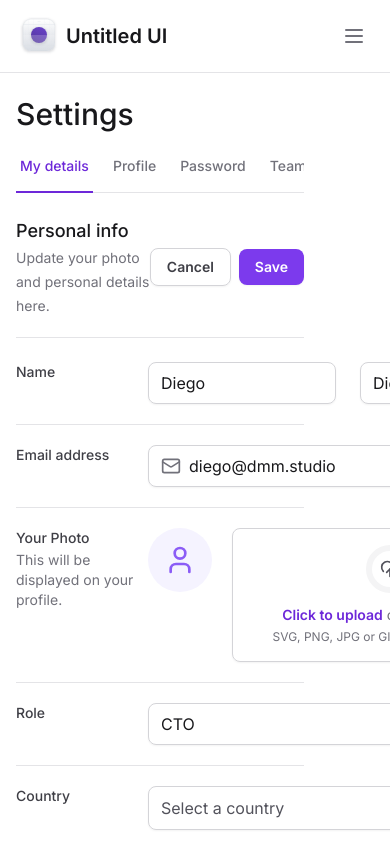
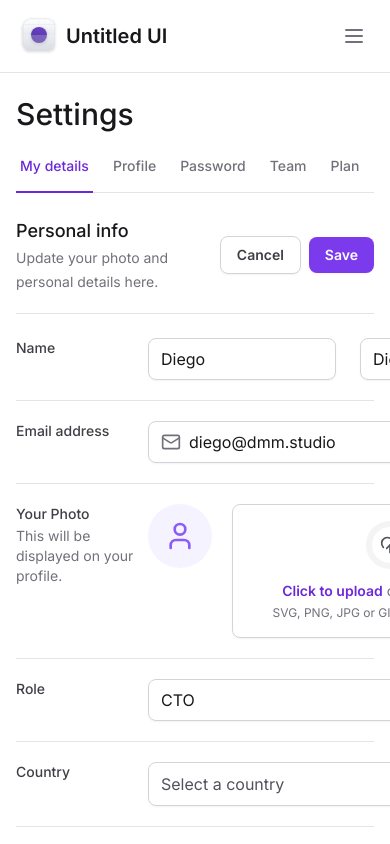
Before and after one commit to diegommagno/rocketseat-tailwind-next, a Next.js app: page / in a window 390 px wide. Shown: the top 844 px of the page. Built offline with nearby package versions, Linux system fonts and the light colour scheme.

Commit message:
:sparkles: Feat: Finish responsive tabs

```diff
--- a/src/app/layout.tsx
+++ b/src/app/layout.tsx
@@ -18,9 +18,9 @@ export default function RootLayout({
   return (
     <html lang="en" className="antialiased">
       <body className={inter.className}>
-        <div className="grid min-h-screen grid-cols-app">
+        <div className="min-h-screen lg:grid lg:grid-cols-app">
           <Sidebar />
-          <main className="px-4 pb-12 pt-24 lg:col-start-2 lg:px-8 lg:pt-8">
+          <main className="max-w-[100vw] px-4 pb-12 pt-24 lg:col-start-2 lg:px-8 lg:pt-8">
             {children}
           </main>
         </div>
--- a/src/components/SettingsTabs/index.tsx
+++ b/src/components/SettingsTabs/index.tsx
@@ -68,6 +68,13 @@ export function SettingsTabs() {
             />
           </Tabs.List>
         </ScrollArea.Viewport>
+
+        <ScrollArea.Scrollbar
+          className="flex h-0.5 translate-y-1.5 touch-none select-none flex-col bg-zinc-100"
+          orientation="horizontal"
+        >
+          <ScrollArea.Thumb className="relative flex-1 rounded-lg bg-zinc-300" />
+        </ScrollArea.Scrollbar>
       </ScrollArea.Root>
     </Tabs.Root>
   )
```
